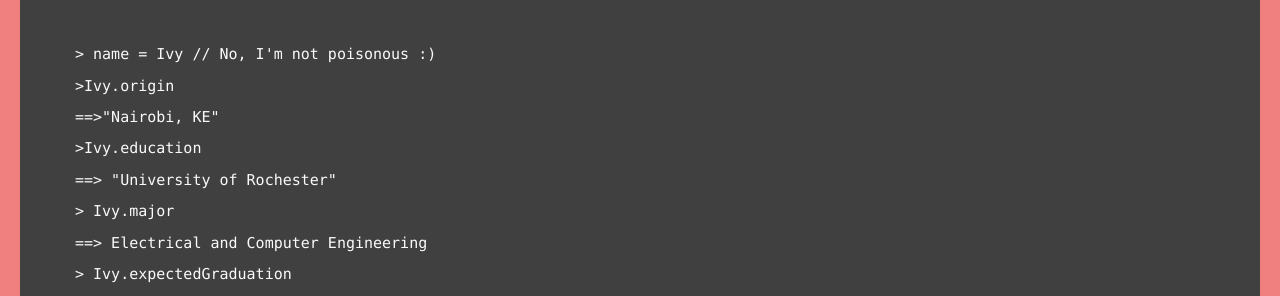
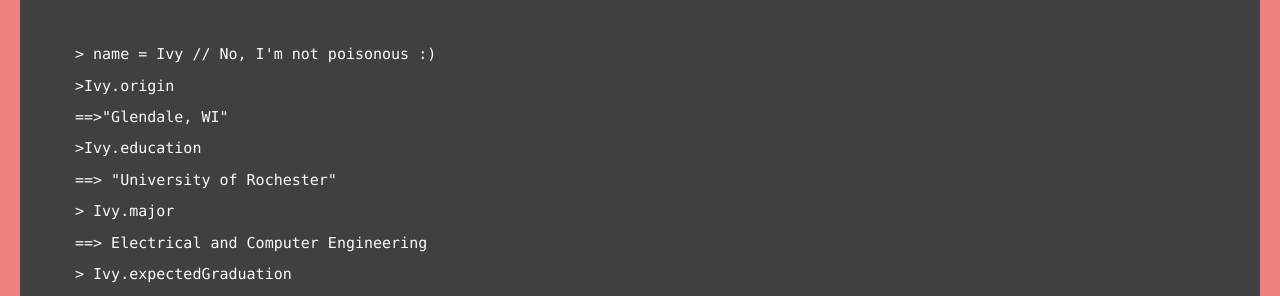
Before and after one commit to rawuor/rawuor.github.io, a Jekyll site: the page index.html, which Jekyll copies as it is, in a window 1280 px wide. Shown: the part 593-889 px from the top of the page. Built offline with Jekyll 4.4.1, drawn with Linux system fonts in a browser that asks for light colours; nearby versions of some CDN libraries.

Commit message:
Update index.html

```diff
--- a/index.html
+++ b/index.html
@@ -49,7 +49,7 @@
                               <div class = "about_content">
                                     <p> > name = Ivy // No, I'm not poisonous :)</p>
                                     <p> >Ivy.origin</p>
-                                    <p>  ==>"Nairobi, KE"</p>
+                                    <p>  ==>"Glendale, WI"</p>
                                     <p> >Ivy.education</p>
                                     <p> ==> "University of Rochester"</p>
                                     <p> > Ivy.major </p>
```
